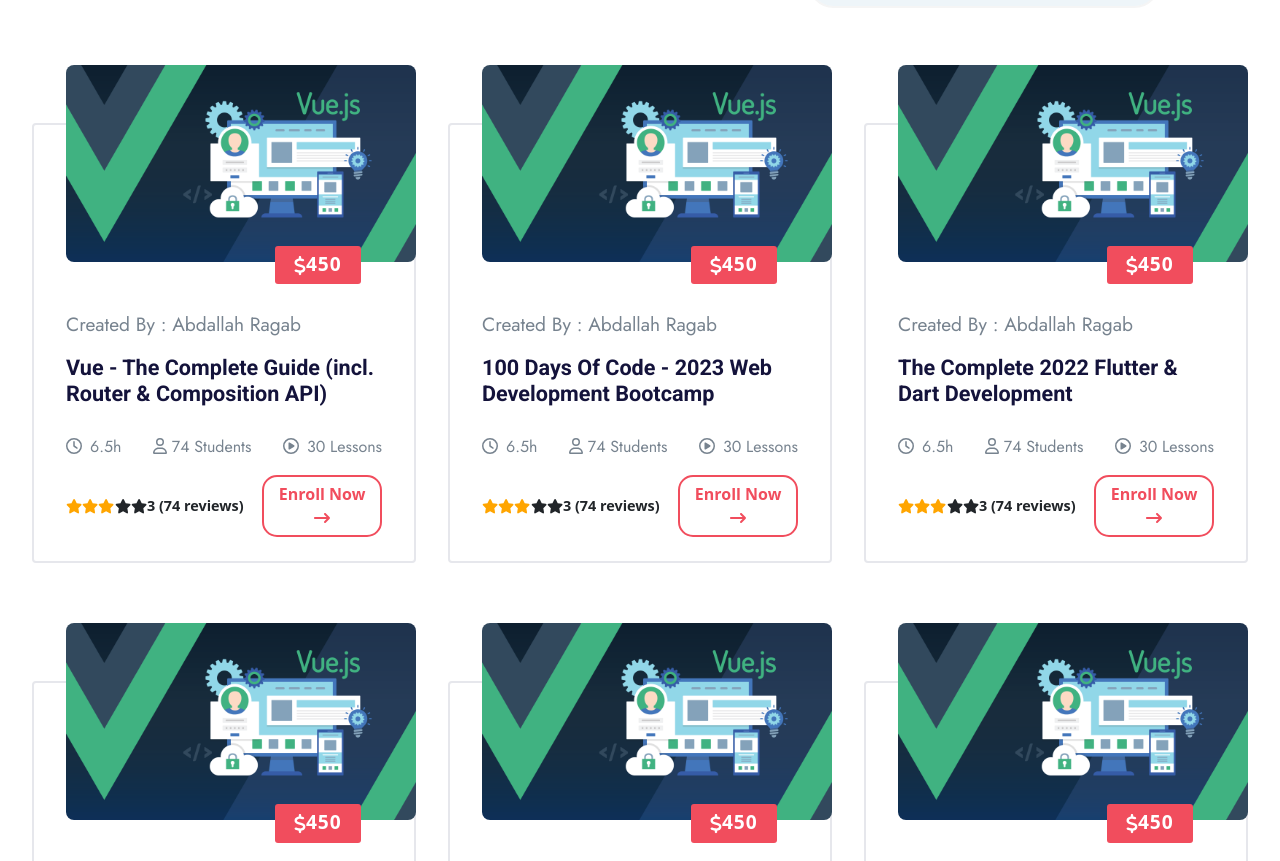
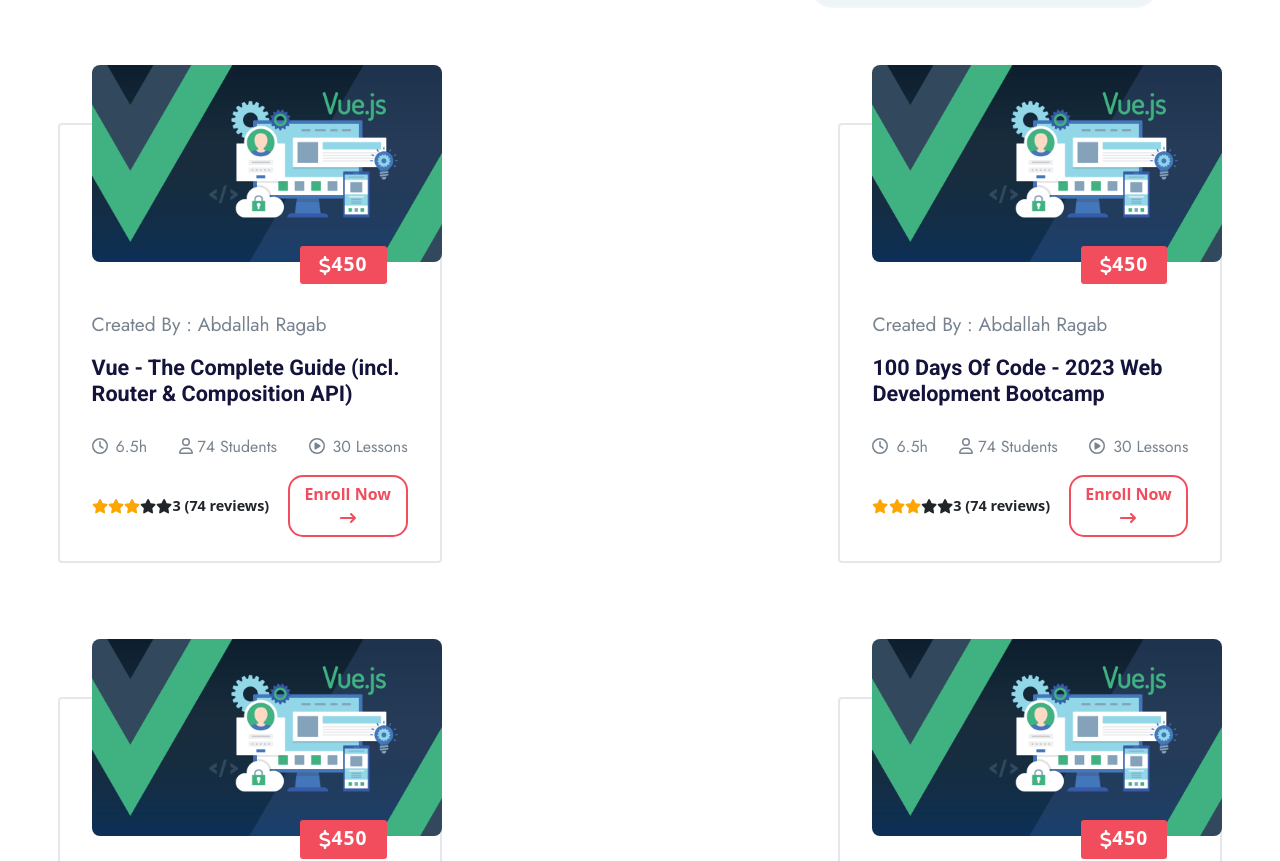
Before and after one commit to AbdallahRagab7/tailor-campus, a Vue app: page /courses in a window 1280 px wide. Shown: the part 580-1441 px from the top of the page. Built offline with nearby package versions, Linux system fonts and the light colour scheme; what vue-tel-input would draw is missing.

Commit message:
courses page resize by flex

```diff
--- a/src/pages/courses/courseCard.vue
+++ b/src/pages/courses/courseCard.vue
@@ -67,7 +67,7 @@ export default {
   border-radius: 4px;
   padding: 0px 2rem 1.5rem 2rem;
   transition: all 0.4s ease;
-  margin: .2rem 1rem;
+  margin: .2rem 1.2rem;
 
 }
 .course-card:hover {
--- a/src/pages/courses/coursesPage.vue
+++ b/src/pages/courses/coursesPage.vue
@@ -173,29 +173,32 @@ export default {
   color: grey;
 }
 .courses-container {
+  margin: 0 auto;
+  width: 94%;
 
 }
 
-/* .courses {
+.courses {
   display: flex;
-  align-items: center;
   flex-wrap: wrap;
-  width: 93%;
-  row-gap: 8rem;
-  margin : 0 auto ;
-} */
+   row-gap: 8rem;
+   justify-content: center;
+   justify-content: space-between;
+}
+
+/*
+.courses > :last-child {
+  margin-right: auto;
+  align-self: start;
+}   */
 
 
-/* .courses > :last-child {
-  margin-right: auto;
-} */
-.courses {
+/* .courses {
   display: grid;
    grid-template-columns: 0fr 0fr 0fr;
    row-gap: 7rem;
-   /* width: 100%; */
    justify-content: center;
    margin: 0 auto;
 
-}
+} */
 </style>
```
